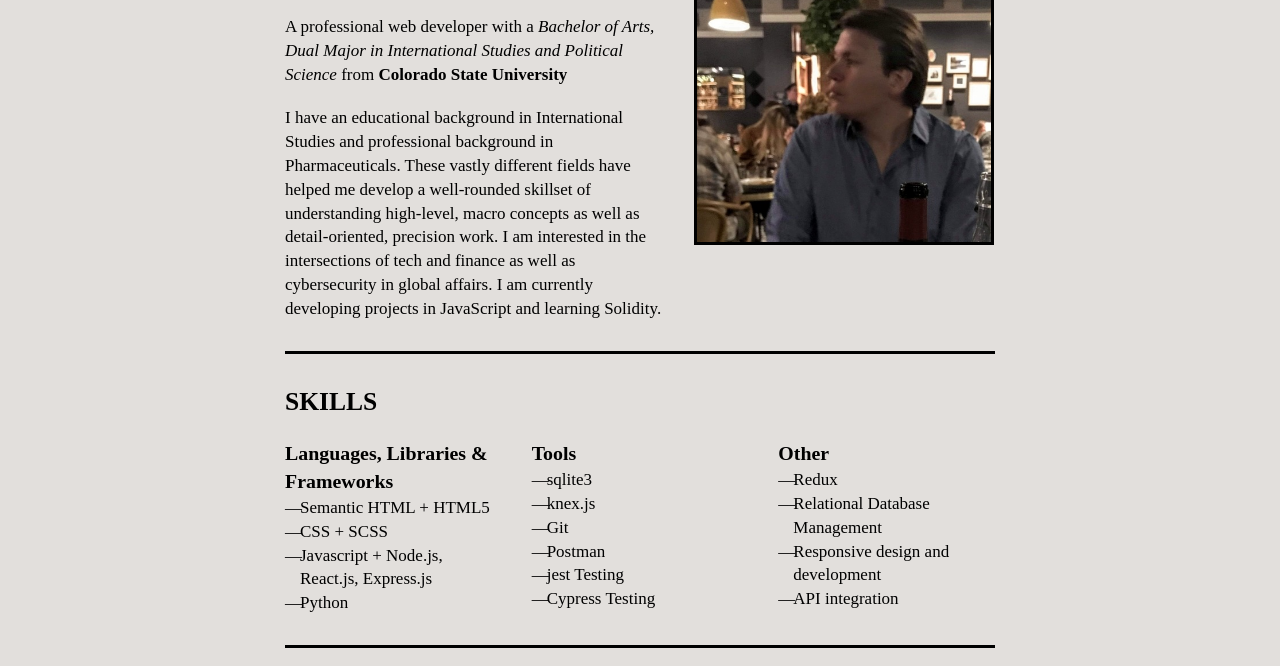
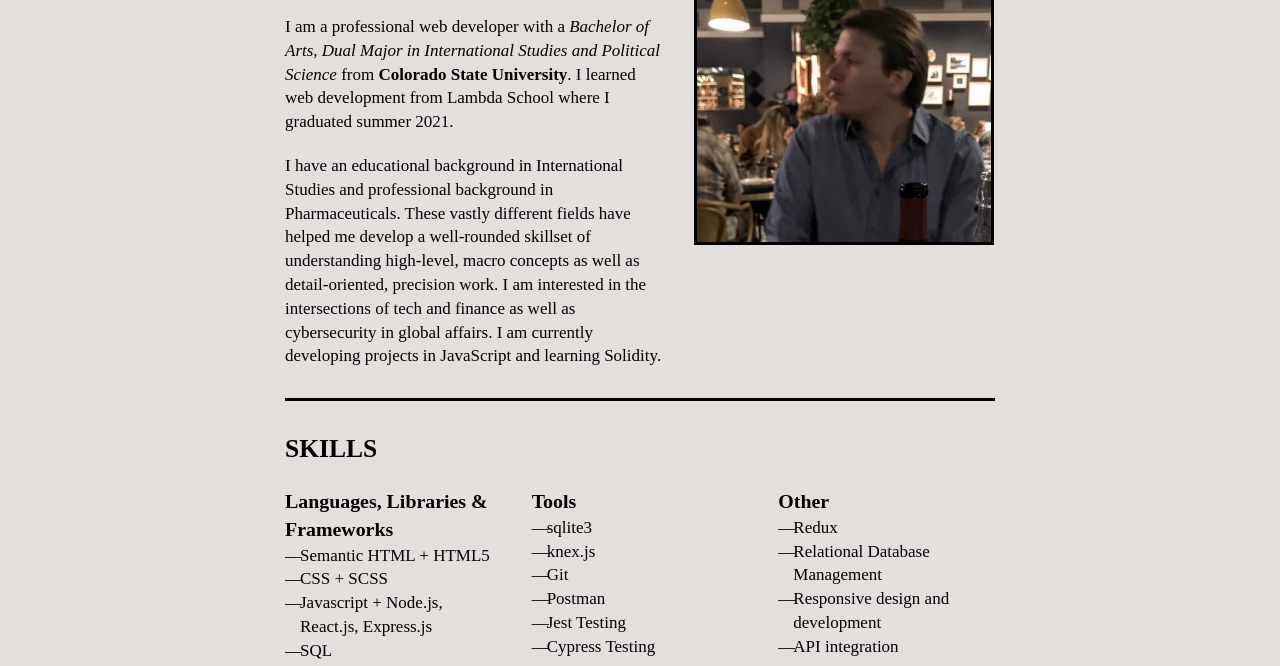
Before and after one commit to MichaelS42/portfolio, a website: page src/index.html in a window 1280 px wide. Shown: the part 130-796 px from the top of the page. Drawn offline with Linux system fonts and the light colour scheme; a web font is replaced by a local one.

Commit message:
added skill and bio

```diff
--- a/src/index.html
+++ b/src/index.html
@@ -19,7 +19,7 @@
       <div class="grid">
         <div class="column text">
           <h1>Michael Sanchez</h1>
-          <p>A professional web developer with a <em>Bachelor of Arts, Dual Major in International Studies and Political Science</em> from <b>Colorado State University</b></p>
+          <p>I am a professional web developer with a <em>Bachelor of Arts, Dual Major in International Studies and Political Science</em> from <b>Colorado State University</b>. I learned web development from Lambda School where I graduated summer 2021. </p>
           <p>I have an educational background in International Studies and professional background in Pharmaceuticals. These vastly different fields have helped me develop a well-rounded skillset of understanding high-level, macro concepts as well as detail-oriented, precision work. I am interested in the intersections of tech and finance as well as cybersecurity in global affairs. I am currently developing projects in JavaScript and learning Solidity.
           </p>
         </div>
@@ -38,6 +38,7 @@
           <li>Semantic HTML + HTML5</li>
           <li>CSS + SCSS</li>
           <li>Javascript + Node.js, React.js, Express.js</li>
+          <li>SQL</li>
           <li>Python</li>
         </ul>
       </div>
@@ -48,7 +49,7 @@
           <li>knex.js</li>
           <li>Git</li>
           <li>Postman</li>
-          <li>jest Testing</li>
+          <li>Jest Testing</li>
           <li>Cypress Testing</li>
         </ul>
       </div>
@@ -135,28 +136,6 @@
       </ul>
       </div>
     </div>
-    <!-- <div class="grid">
-      <div class="column title">
-        <h3><a href="url" target="_blank">Company title</a></h3>
-        <h4><em>Front End Developer</em></h4>
-        <p class="timeframe"><small>dates</small></p>
-      </div>
-      <div class="column description">
-        <p>lorum ipsum lorum ipsum lorum ipsum lorum ipsum lorum ipsum lorum ipsumct lead</p>
-        <p>lorum ipsum lorum ipsum lorum ipsum lorum ipsum lorum ipsum lorum ipsum</p>
-      </div>
-    </div>
-    <div class="grid">
-      <div class="column title">
-        <h3><a href="url" target="_blank">Company title</a></h3>
-        <h4><em>Front End Developer</em></h4>
-        <p class="timeframe"><small>dates</small></p>
-      </div>
-      <div class="column description">
-        <p>lorum ipsum lorum ipsum lorum ipsum lorum ipsum lorum ipsum lorum ipsum lorum ipsum lorum ipsum lorum ipsum.</p>
-        <p>lorum ipsum lorum ipsum lorum ipsum lorum ipsum lorum ipsum lorum ipsum.</p>
-      </div>
-    </div> -->
   </section>
 
 
```
